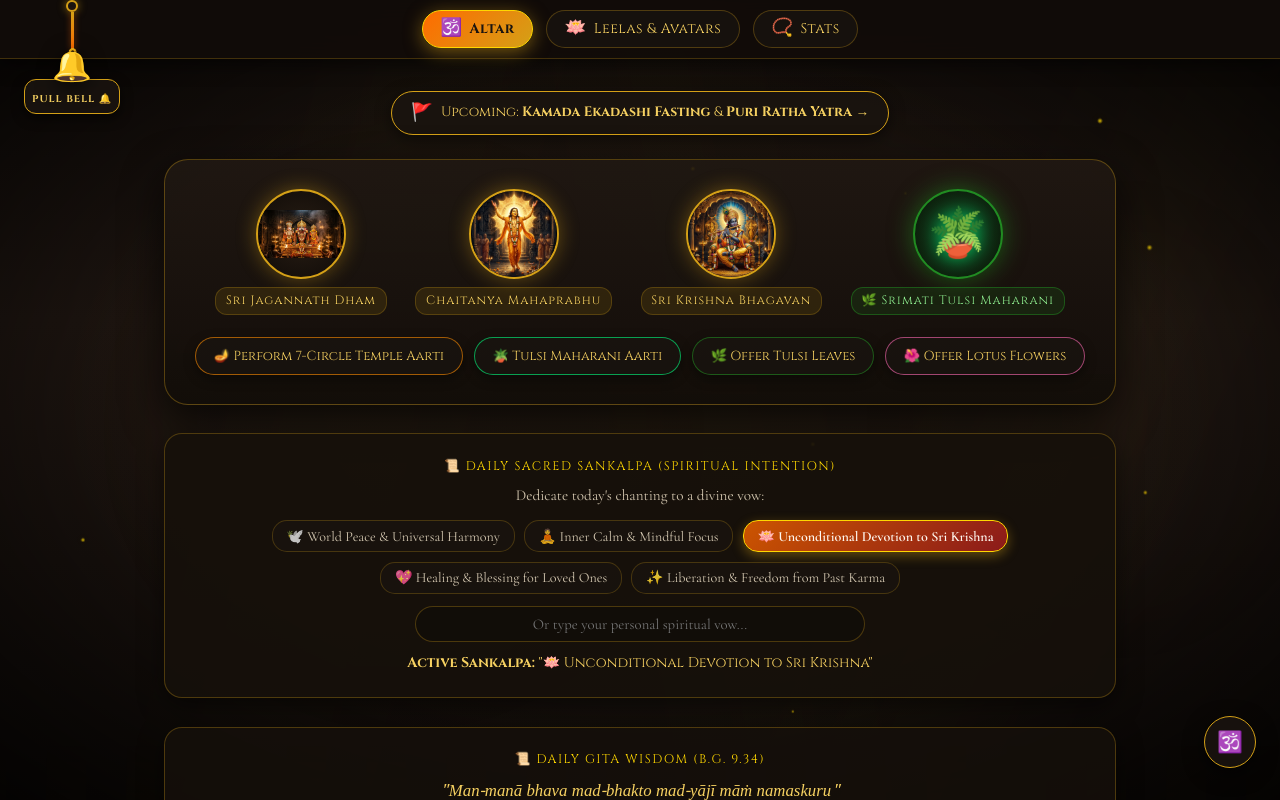
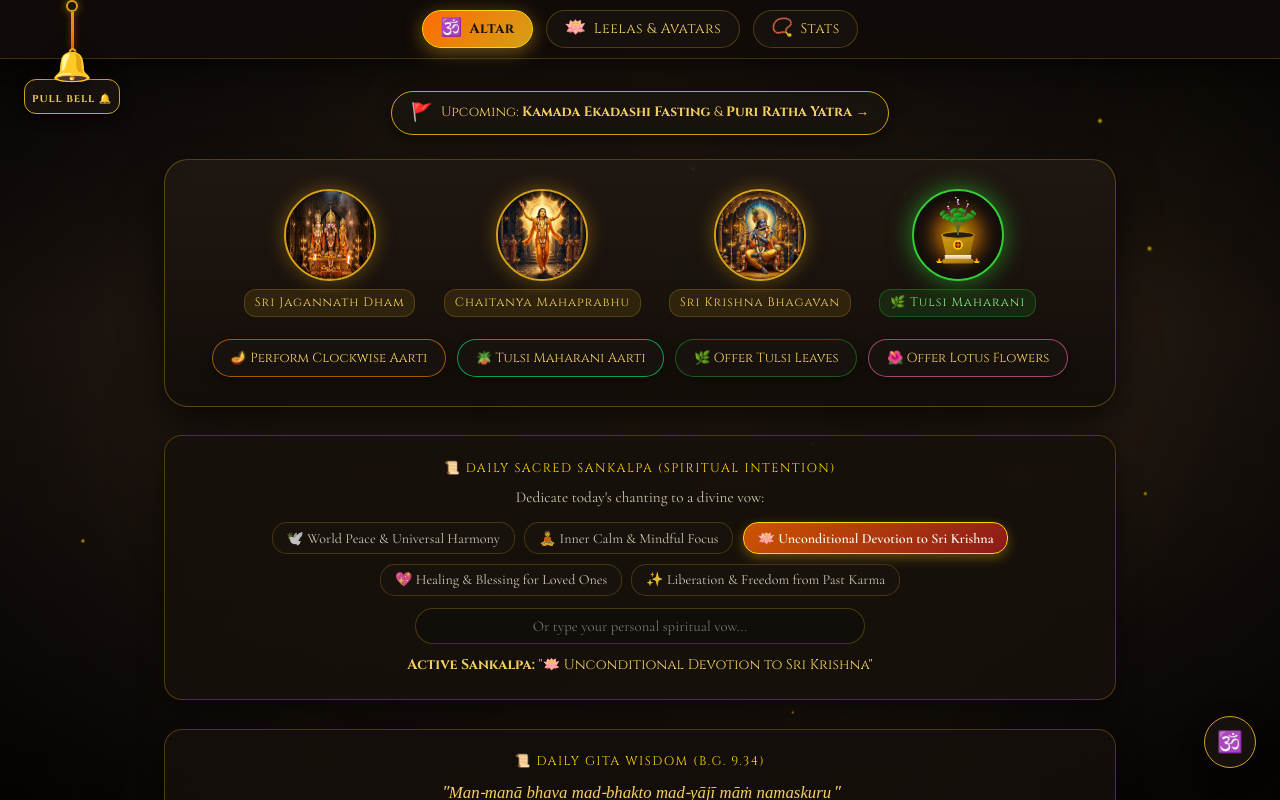
Before and after one commit to chaithanya762/harekrishna, a React (Vite) app: page / in a window 1280 px wide. Built offline with nearby package versions, Linux system fonts and the light colour scheme.

Commit message:
feat: Add steady full-altar clockwise Aarti movement and high-res Srimati Tulsi Maharani Vrinda Devi artwork

```diff
--- a/src/components/MoodSelector.css
+++ b/src/components/MoodSelector.css
@@ -116,14 +116,19 @@
 }
 
 .deity-img {
-  width: 90px;
-  height: 90px;
+  width: 92px;
+  height: 92px;
   border-radius: 50%;
-  object-fit: contain;
+  object-fit: fill;
   border: 2.5px solid var(--gold);
   box-shadow: 0 0 20px rgba(212, 160, 23, 0.4);
   background: radial-gradient(circle, rgba(42, 31, 21, 0.9) 0%, rgba(15, 10, 7, 0.98) 100%);
   transition: transform 0.4s ease;
+}
+
+.tulsi-deity-img {
+  border-color: #32CD32;
+  box-shadow: 0 0 25px rgba(50, 205, 50, 0.6);
 }
 
 .deity-frame:hover .deity-img {
@@ -142,102 +147,79 @@
   border: 1px solid rgba(212, 160, 23, 0.25);
 }
 
-/* 🪴 Tulsi Maharani Vrindavan Shrine Pot */
-.tulsi-shrine-frame {
-  position: relative;
-}
-
-.tulsi-pot-wrapper {
-  width: 90px;
-  height: 90px;
-  border-radius: 50%;
-  border: 2.5px solid #228B22;
-  background: radial-gradient(circle, rgba(20, 50, 20, 0.9) 0%, rgba(10, 25, 10, 0.98) 100%);
-  display: flex;
-  align-items: center;
-  justify-content: center;
-  box-shadow: 0 0 25px rgba(34, 139, 34, 0.6);
-  position: relative;
-  transition: transform 0.4s ease;
-}
-
-.tulsi-shrine-frame:hover .tulsi-pot-wrapper {
-  transform: scale(1.08);
-  box-shadow: 0 0 35px rgba(50, 205, 50, 0.8);
-}
-
-.tulsi-plant-icon {
-  font-size: 3rem;
-  filter: drop-shadow(0 0 10px rgba(0, 255, 127, 0.8));
-}
-
 .tulsi-label {
   color: #90EE90 !important;
   border-color: rgba(34, 139, 34, 0.5) !important;
-  background: rgba(34, 139, 34, 0.15) !important;
+  background: rgba(34, 139, 34, 0.18) !important;
 }
 
-/* Authentic Temple Clockwise Aarti Diya (7 Clockwise Circles across Deities & Lotus Feet) */
-.temple-clockwise-aarti-diya {
+/* Steady Full-Altar Clockwise Aarti Diya Movement */
+.full-altar-clockwise-aarti {
   position: absolute;
   inset: 0;
   pointer-events: none;
-  z-index: 10;
+  z-index: 20;
 }
 
-.temple-clockwise-aarti-diya .aarti-flame {
-  font-size: 2.6rem;
+.full-altar-clockwise-aarti .aarti-flame {
+  font-size: 3rem;
   position: absolute;
-  filter: drop-shadow(0 0 20px rgba(255, 140, 0, 1));
-  animation: temple7ClockwiseAarti 7.5s cubic-bezier(0.4, 0, 0.2, 1) forwards;
+  filter: drop-shadow(0 0 25px rgba(255, 140, 0, 1));
+  animation: steadyClockwiseAltarAarti 8s linear infinite;
 }
 
-@keyframes temple7ClockwiseAarti {
-  /* Circle 1: Lotus Feet of Jagannath Swamy */
-  0% { left: 8%; top: 60px; transform: scale(0.9) rotate(0deg); }
-  10% { left: 16%; top: 15px; transform: scale(1.1) rotate(180deg); }
-  20% { left: 8%; top: 60px; transform: scale(1) rotate(360deg); }
-
-  /* Circle 2: Chaitanya Mahaprabhu */
-  30% { left: 32%; top: 60px; transform: scale(0.9) rotate(0deg); }
-  40% { left: 40%; top: 15px; transform: scale(1.1) rotate(180deg); }
-  50% { left: 32%; top: 60px; transform: scale(1) rotate(360deg); }
-
-  /* Circle 3: Sri Krishna Bhagavan */
-  60% { left: 58%; top: 60px; transform: scale(0.9) rotate(0deg); }
-  70% { left: 66%; top: 15px; transform: scale(1.1) rotate(180deg); }
-  80% { left: 58%; top: 60px; transform: scale(1) rotate(360deg); }
-
-  /* Circle 4: Tulsi Maharani Vrinda Devi */
-  88% { left: 82%; top: 60px; transform: scale(0.9) rotate(0deg); }
-  94% { left: 88%; top: 15px; transform: scale(1.2) rotate(180deg); }
-  100% { left: 82%; top: 60px; transform: scale(1) rotate(360deg); }
+@keyframes steadyClockwiseAltarAarti {
+  0% {
+    left: 4%;
+    top: 5px;
+    transform: scale(1);
+  }
+  25% {
+    left: 88%;
+    top: 5px;
+    transform: scale(1.15);
+  }
+  50% {
+    left: 88%;
+    top: 80px;
+    transform: scale(1);
+  }
+  75% {
+    left: 4%;
+    top: 80px;
+    transform: scale(1.15);
+  }
+  100% {
+    left: 4%;
+    top: 5px;
+    transform: scale(1);
+  }
 }
 
-/* Clockwise Aarti around Tulsi Pot */
+/* Clockwise Aarti around Tulsi Shrine */
 .tulsi-clockwise-aarti-diya {
   position: absolute;
   inset: 0;
   pointer-events: none;
-  z-index: 10;
+  z-index: 20;
 }
 
 .tulsi-clockwise-aarti-diya .aarti-flame {
-  font-size: 2.6rem;
+  font-size: 2.8rem;
   position: absolute;
-  filter: drop-shadow(0 0 20px rgba(0, 255, 127, 1));
-  animation: tulsi7ClockwiseAarti 7.5s ease-in-out forwards;
+  filter: drop-shadow(0 0 25px rgba(50, 205, 50, 1));
+  animation: tulsiClockwiseAarti 6s linear infinite;
 }
 
-@keyframes tulsi7ClockwiseAarti {
-  0% { left: 78%; top: 60px; transform: rotate(0deg); }
-  25% { left: 86%; top: 10px; transform: rotate(90deg); }
-  50% { left: 92%; top: 60px; transform: rotate(180deg); }
-  75% { left: 86%; top: 85px; transform: rotate(270deg); }
-  100% { left: 78%; top: 60px; transform: rotate(360deg); }
+@keyframes tulsiClockwiseAarti {
+  0% { left: 75%; top: 5px; }
+  25% { left: 92%; top: 5px; }
+  50% { left: 92%; top: 75px; }
+  75% { left: 75%; top: 75px; }
+  100% { left: 75%; top: 5px; }
 }
 
-/* Pooja Action Buttons Row */
+/* Shrine Action Buttons */
 .shrine-action-area {
   display: flex;
   flex-direction: column;
@@ -485,12 +467,9 @@
   .shrine-deities-grid {
     gap: 0.8rem;
   }
-  .deity-img, .tulsi-pot-wrapper {
+  .deity-img {
     width: 68px;
     height: 68px;
-  }
-  .tulsi-plant-icon {
-    font-size: 2.2rem;
   }
   .deity-label {
     font-size: 0.68rem;
--- a/src/components/MoodSelector.jsx
+++ b/src/components/MoodSelector.jsx
@@ -75,16 +75,16 @@ export default function MoodSelector({ onMoodSelect }) {
     }, 2800);
   };
 
-  // 🪔 Proper Temple Clockwise Aarti Ceremony (7 Clockwise Circles around Lotus Feet & Form)
+  // 🪔 Steady Clockwise Altar Aarti Ceremony
   const handlePerformTempleAarti = (target = 'all') => {
     getAudioContext();
     playBell(0.6);
     setAartiTarget(target);
 
     if (target === 'tulsi') {
-      setOfferingText('🪔 7 Clockwise Temple Aarti Performed to Vrinda Devi Srimati Tulsi Maharani! 🌿');
+      setOfferingText('🪔 Clockwise Temple Aarti Performed to Vrinda Devi Srimati Tulsi Maharani! 🌿');
     } else {
-      setOfferingText('🪔 7 Clockwise Temple Aarti Performed to Sri Jagannath, Sri Chaitanya, Sri Krishna & Tulsi Maharani! 🪔');
+      setOfferingText('🪔 Clockwise Temple Aarti Performed to Sri Jagannath, Sri Chaitanya, Sri Krishna & Tulsi Maharani! 🪔');
     }
 
     if (navigator.vibrate) {
@@ -94,7 +94,7 @@ export default function MoodSelector({ onMoodSelect }) {
     setTimeout(() => {
       setAartiTarget(null);
       setOfferingText('');
-    }, 7500);
+    }, 8000);
   };
 
   return (
@@ -145,16 +145,13 @@ export default function MoodSelector({ onMoodSelect }) {
 
           {/* 🪴 Established Sacred Tulsi Maharani Vrinda Devi Shrine */}
           <div className="deity-frame tulsi-shrine-frame" onClick={() => handlePerformTempleAarti('tulsi')} title="Tap to Perform Aarti to Srimati Tulsi Maharani">
-            <div className="tulsi-pot-wrapper">
-              <span className="tulsi-plant-icon">🪴</span>
-              <span className="tulsi-glow-aura"></span>
-            </div>
-            <span className="deity-label tulsi-label">🌿 Srimati Tulsi Maharani</span>
+            <img src="/assets/tulsi_maharani.svg" alt="Srimati Tulsi Maharani Vrinda Devi" className="deity-img tulsi-deity-img" />
+            <span className="deity-label tulsi-label">🌿 Tulsi Maharani</span>
           </div>
 
-          {/* Proper Temple Clockwise Aarti Diya Animation */}
+          {/* Steady Clockwise Altar Aarti Movement */}
           {aartiTarget === 'all' && (
-            <div className="temple-clockwise-aarti-diya">
+            <div className="full-altar-clockwise-aarti">
               <span className="aarti-flame">🪔</span>
               <div className="aarti-flame-glow"></div>
             </div>
@@ -171,8 +168,8 @@ export default function MoodSelector({ onMoodSelect }) {
         {/* Shrine Pooja & Temple Aarti Action Buttons */}
         <div className="shrine-action-area">
           <div className="pooja-btn-row">
-            <button className="pooja-btn aarti-btn" onClick={() => handlePerformTempleAarti('all')} title="Perform 7 Clockwise Temple Aarti to All Deities">
-              🪔 Perform 7-Circle Temple Aarti
+            <button className="pooja-btn aarti-btn" onClick={() => handlePerformTempleAarti('all')} title="Perform Steady Clockwise Aarti across Altar">
+              🪔 Perform Clockwise Aarti
             </button>
             <button className="pooja-btn tulsi-aarti-btn" onClick={() => handlePerformTempleAarti('tulsi')} title="Perform Aarti to Sacred Tulsi Devi">
               🪴 Tulsi Maharani Aarti
```
Also changed, not shown: public/assets/tulsi_maharani.svg (added).
